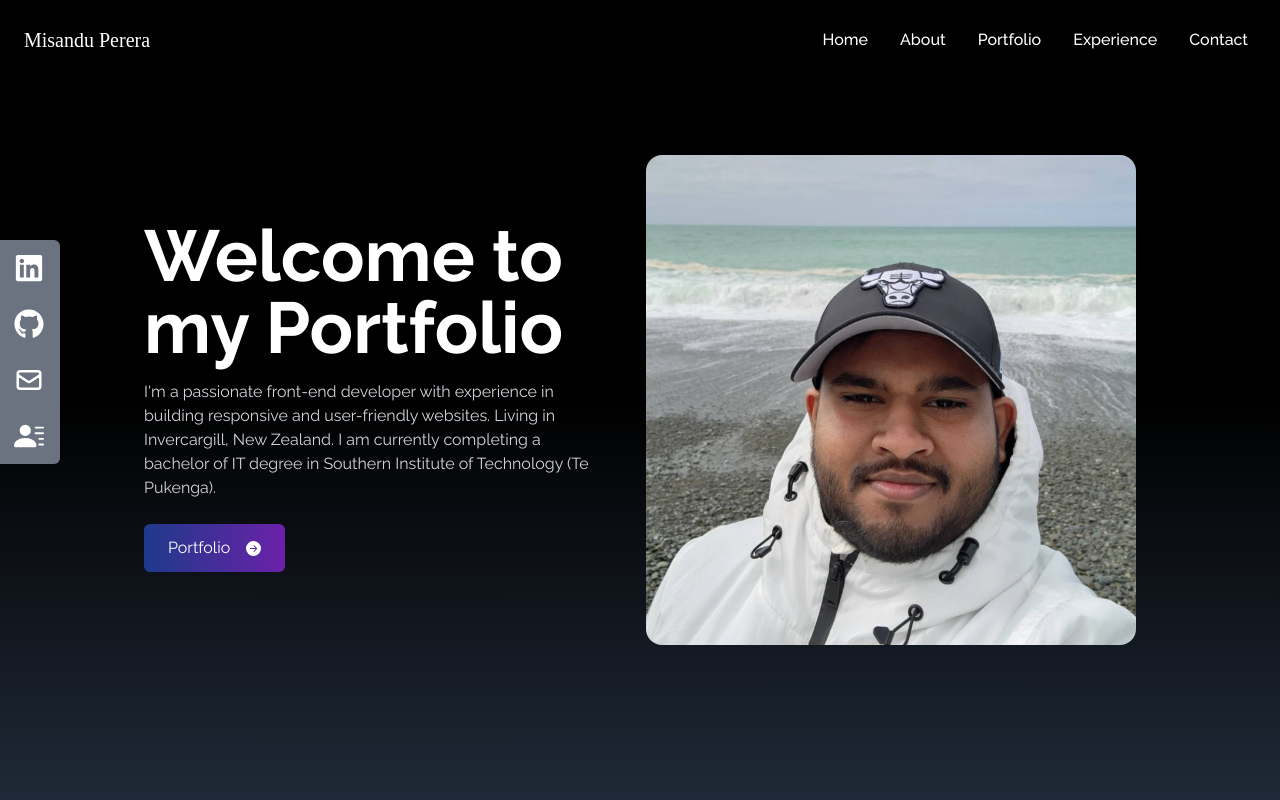
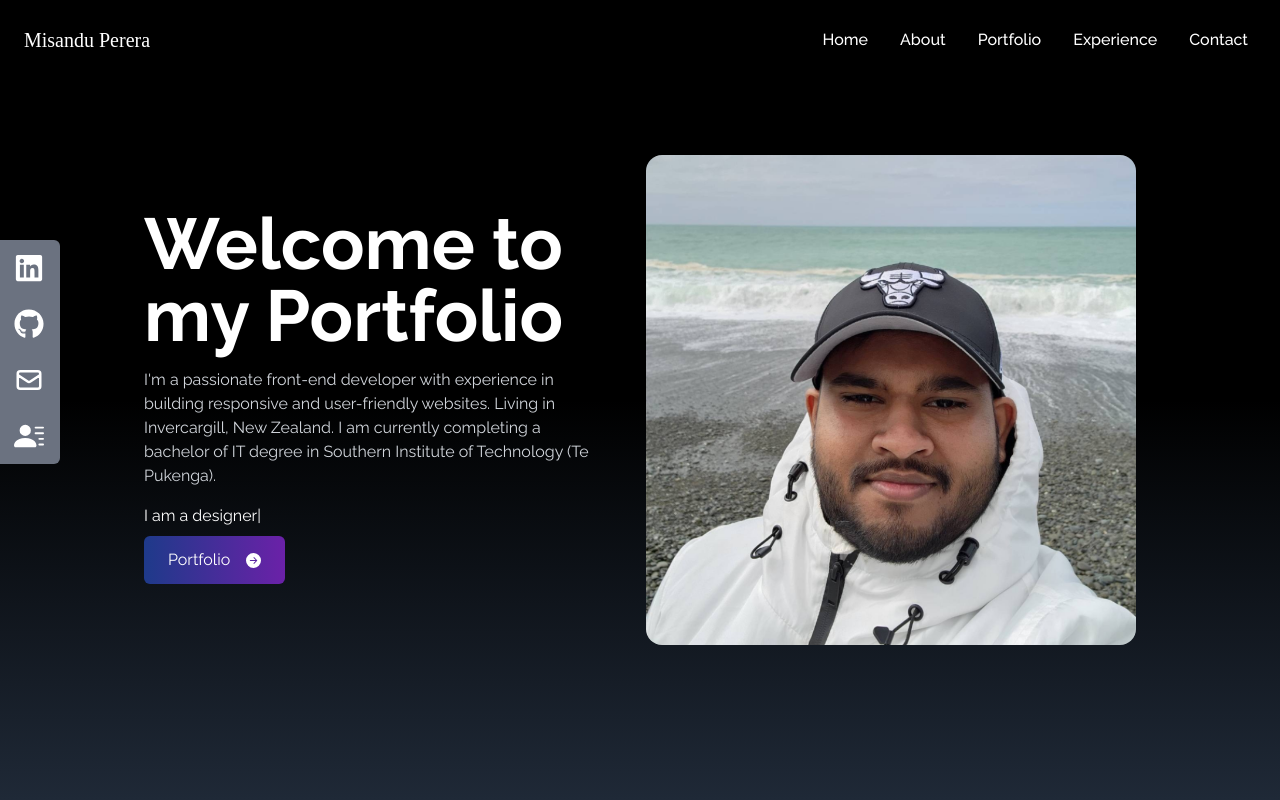
Before and after one commit to MisanduPerera/portfolio, a React (Create React App) app: page / in a window 1280 px wide. Shown: the top 800 px of the page. Built offline with nearby package versions, Linux system fonts and the light colour scheme; a web font is replaced by a local one.

Commit message:
react-type-animation

```diff
--- a/package.json
+++ b/package.json
@@ -11,6 +11,7 @@
     "react-icons": "^4.8.0",
     "react-scripts": "5.0.1",
     "react-scroll": "^1.8.9",
+    "react-type-animation": "^3.0.1",
     "web-vitals": "^2.1.4"
   },
   "scripts": {
--- a/src/components/Home.jsx
+++ b/src/components/Home.jsx
@@ -2,6 +2,7 @@ import React from 'react'
 import HeroImage from '../assets/heroImage.png'
 import { BsFillArrowRightCircleFill } from 'react-icons/bs'
 import { Link } from 'react-scroll'
+import {TypeAnimation} from 'react-type-animation';
 
 
 const Home = () => {
@@ -17,6 +18,23 @@ const Home = () => {
 
 
                     </p>
+
+                    <TypeAnimation
+  sequence={[
+    // Same String at the start will only be typed once, initially
+    'I am a frontend developer',
+    2000,
+    'I am a designer',
+    2000,
+    'I am a gamer',
+    1000,
+    'I am a party person',
+    1000,
+  ]}
+  speed={50}
+  style={{ fontSize: '1em', color:'white'}}
+  repeat={Infinity}
+/>
                     <div>
                         <Link to='portfolio' smooth duration={500} className=' group text-white w-fit px-6 py-3 my-2 flex items-center
                         rounded-md bg-gradient-to-r from-blue-900 to-purple-800 cursor-pointer hover:scale-105 duration-300'>
```
Also changed, not shown: 1 other file (tests, documents, lock files or other folders).
